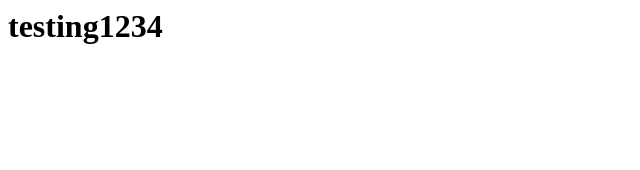
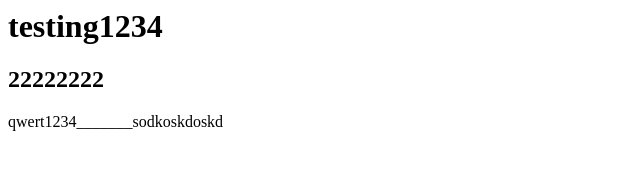
Before and after one commit to Facundo305/PortfolioFront, a plain HTML site: page index.html in a window 1280 px wide. Shown: the whole page, without its empty margins (0-640 px from the left). Drawn offline with Linux system fonts and the light colour scheme.

Commit message:
Update index.html

```diff
--- a/index.html
+++ b/index.html
@@ -1 +1,3 @@
 <h1>testing1234</h1>
+<h2>22222222</h2>
+<p>qwert1234_______sodkoskdoskd</p>
```
